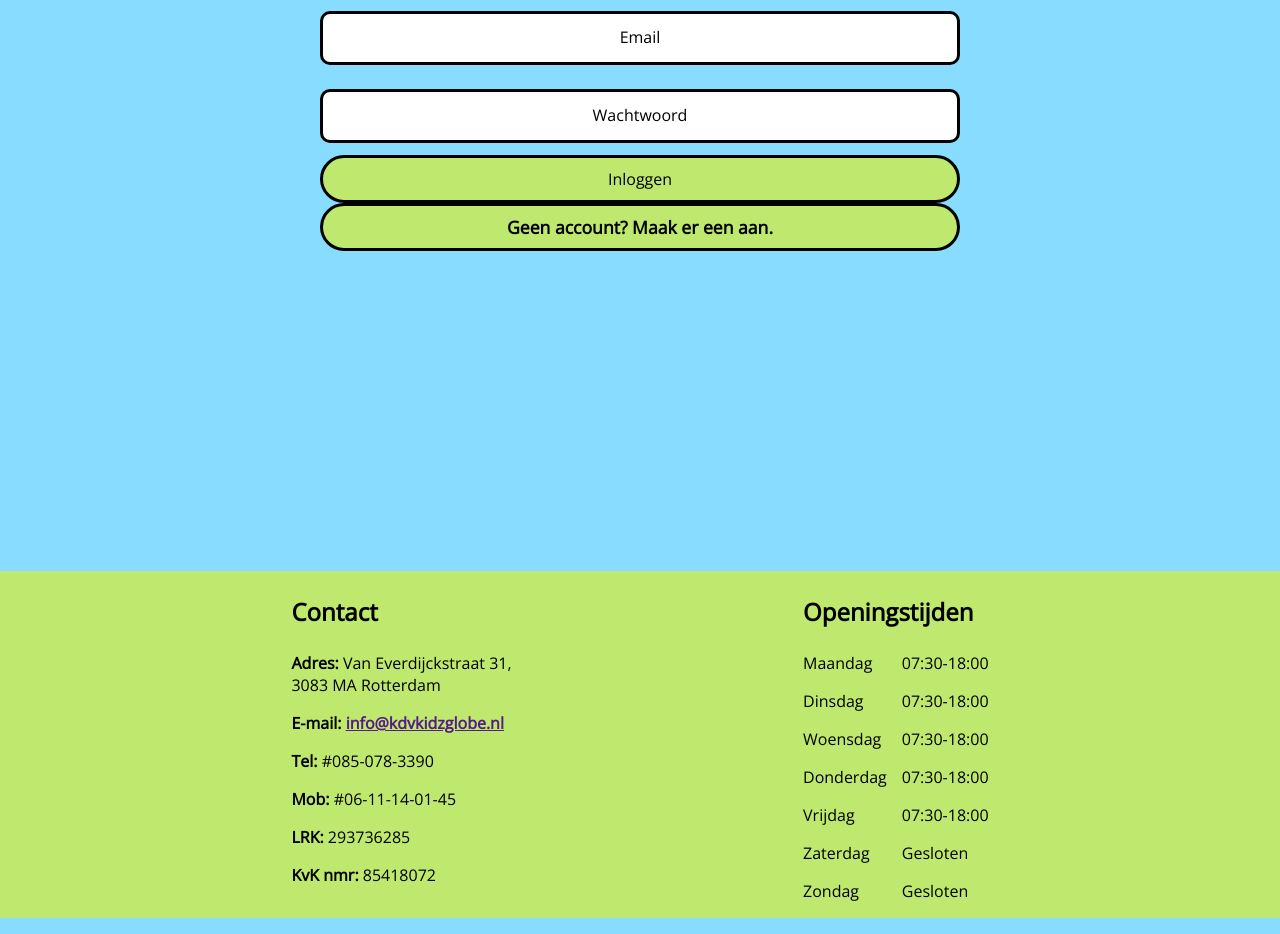
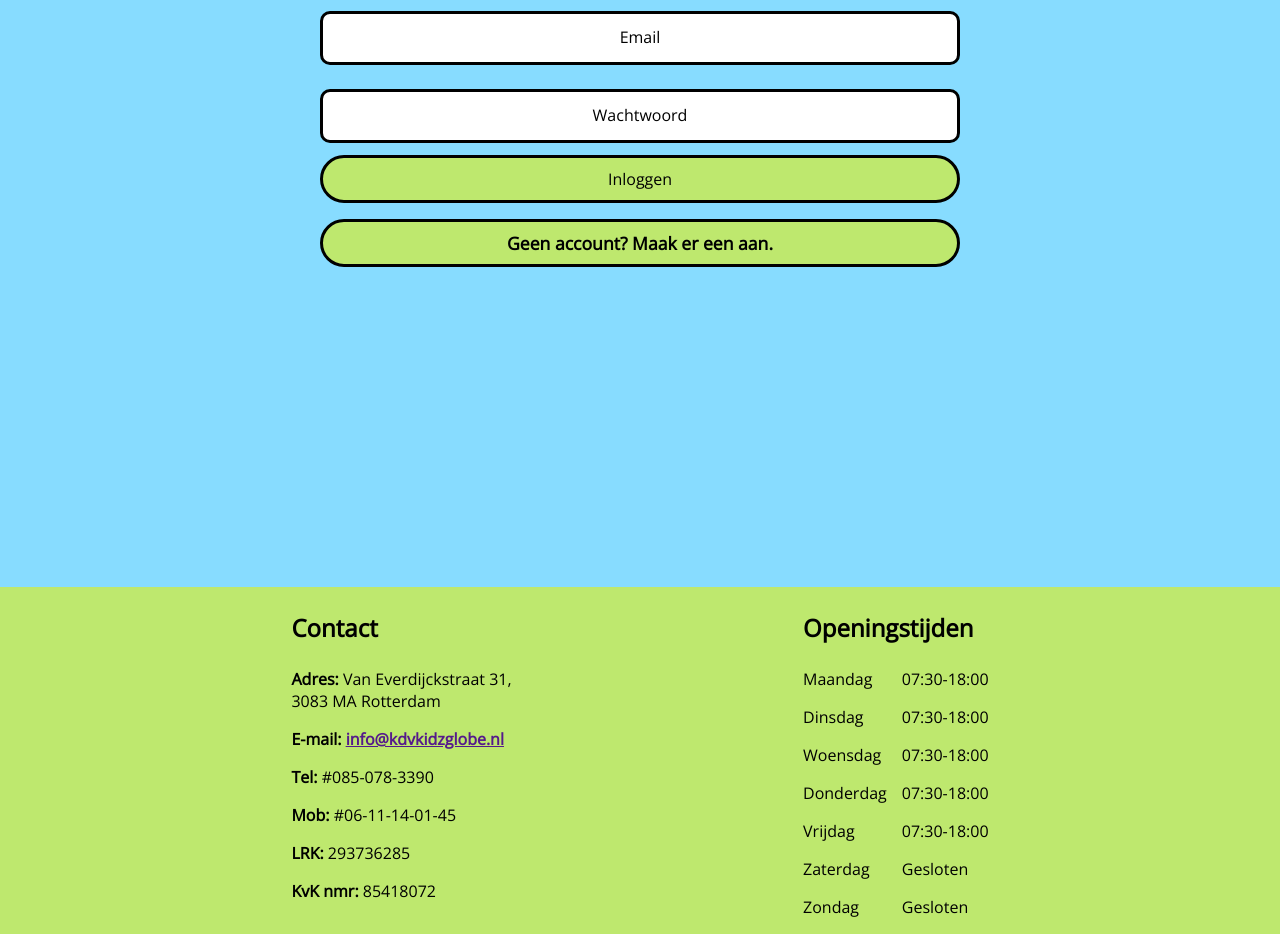
Before and after one commit to justalana/cle2, a PHP site: page /login.php in a window 1280 px wide. Shown: the part 292-1226 px from the top of the page. Run offline with PHP 8.4, Linux system fonts and the light colour scheme.

Commit message:
kleine dingen

```diff
--- a/css/login.css
+++ b/css/login.css
@@ -109,7 +109,7 @@ input[type=text]:valid {
 #link-account{
     display:flex;
     justify-content: center;
-
+    margin-top: 2vh;
 }
 
 @media (max-width: 768px) {
--- a/login.php
+++ b/login.php
@@ -70,7 +70,7 @@ if (isset($_POST['submit'])) {
     <meta name="viewport"
           content="width=device-width, user-scalable=no, initial-scale=1.0, maximum-scale=1.0, minimum-scale=1.0">
     <meta http-equiv="X-UA-Compatible" content="ie=edge">
-    <link rel="stylesheet" href="./css/login.css">
+    <link rel="stylesheet" href="./css/login.css?v<?php echo(time())?>">
     <link rel="stylesheet" href="./css/style.css">
     <title>KidzGlobe</title>
 </head>
```
